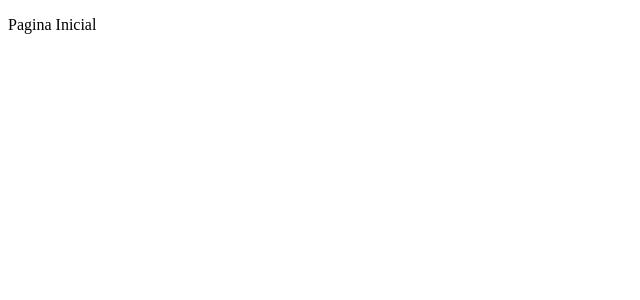
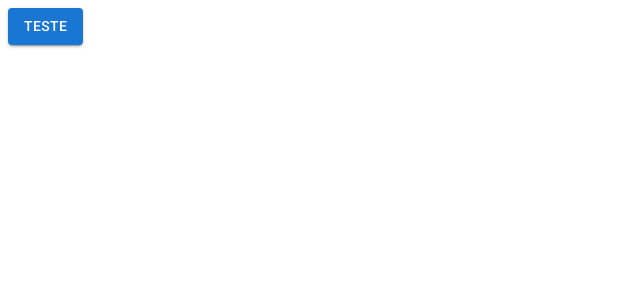
Before and after one commit to Unversedsix0/curso-react-mui, a React (Create React App) app: page /pagina-inicial in a window 1280 px wide. Shown: the top 300 px of the page, without its empty margins (0-640 px from the left). Built offline with nearby package versions, Linux system fonts and the light colour scheme.

Commit message:
feat: Adicionando tema na aplicação

```diff
--- a/src/App.tsx
+++ b/src/App.tsx
@@ -1,12 +1,17 @@
 import { BrowserRouter } from "react-router-dom";
 import { AppRoutes } from "./routes";
+import {ThemeProvider } from '@mui/material'
+import { LightTheme } from "./shared/themes/Light";
 
 export const App = () => {
   return (
-    <BrowserRouter>
-     <AppRoutes/>
+    <ThemeProvider theme={LightTheme}>
+      <BrowserRouter>
+        <AppRoutes />
 
-    </BrowserRouter>
+      </BrowserRouter>
+
+    </ThemeProvider>
 
   );
 }
--- a/src/routes/index.tsx
+++ b/src/routes/index.tsx
@@ -1,9 +1,10 @@
 import { Routes, Route, Navigate } from 'react-router-dom';
+import Button from '@mui/material/Button'
 
 export const AppRoutes = () =>{
     return(
         <Routes>
-            <Route path='/pagina-inicial' element={<p>Pagina Inicial</p>}/>
+            <Route path='/pagina-inicial' element={<Button variant="contained" color="primary">TESTE</Button>}/>
 
             <Route path='*' element={<Navigate to={'/pagina-inicial'}/>}/>
         </Routes>
```
Also changed, not shown: 1 other file (tests, documents, lock files or other folders).
